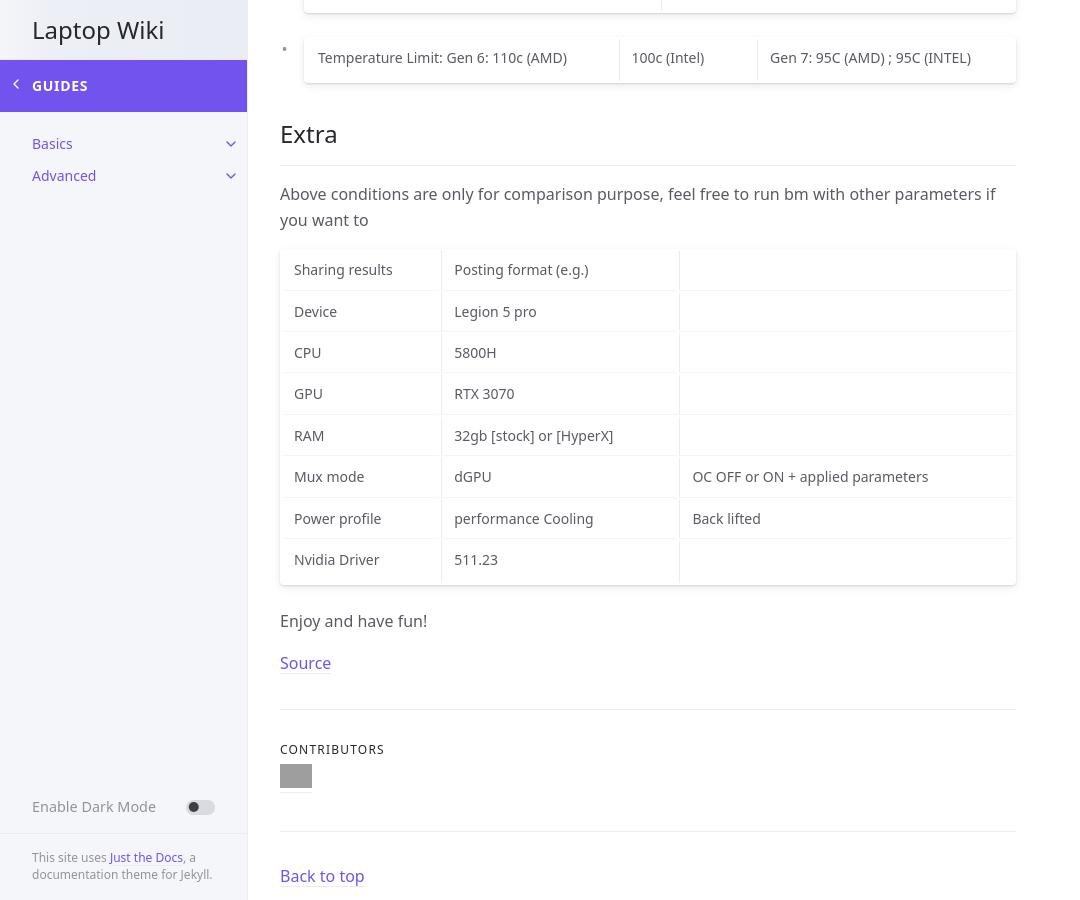
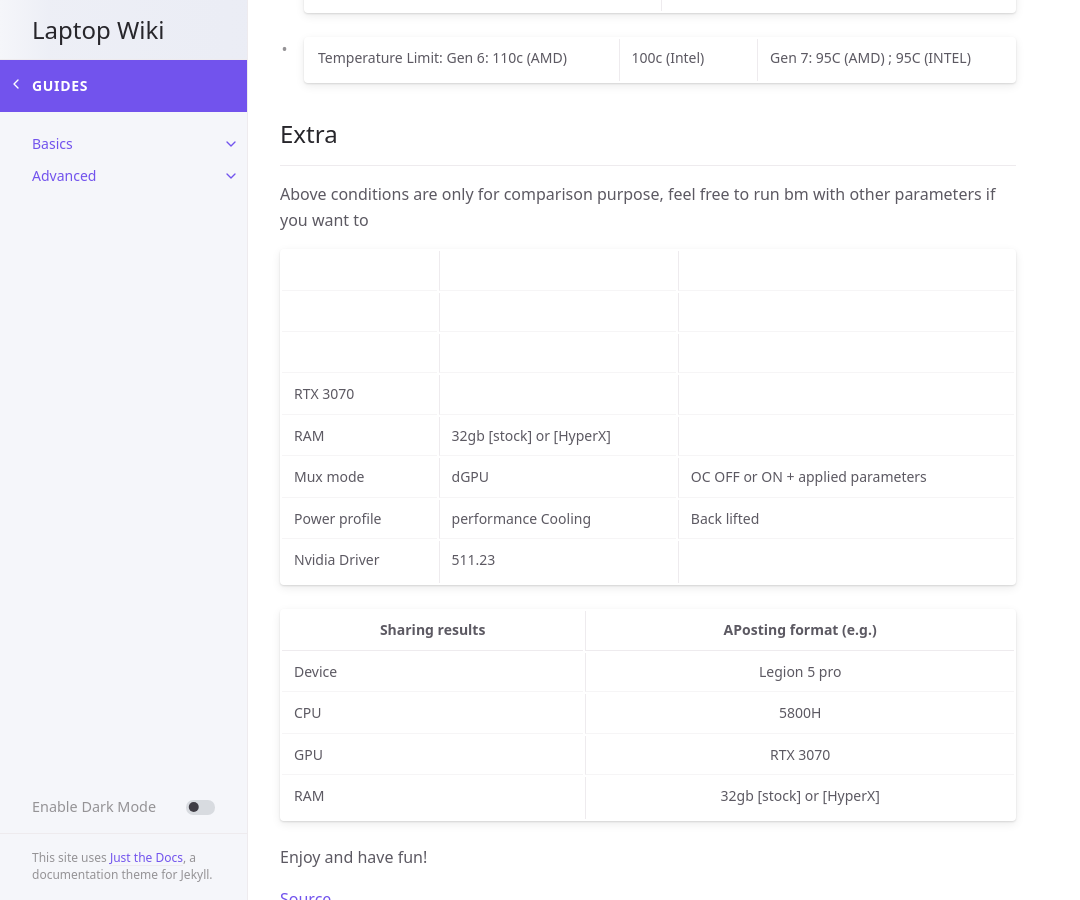
Before and after one commit to laptopwiki/laptopwiki.github.io, a Jekyll site: the page built from _guides/basics/laptop-new.md, in a window 1280 px wide and 900 px high, scrolled down 1920 px. Shown: the whole window, without its empty margins (0-1080 px from the left). Built offline with Jekyll 4.4.1, drawn with Linux system fonts in a browser that asks for light colours; cached includes are drawn as plain includes; grey boxes are pictures that could not be loaded.

Commit message:
Update laptop-new.md

```diff
--- a/_guides/basics/laptop-new.md
+++ b/_guides/basics/laptop-new.md
@@ -62,15 +62,23 @@ contributors: ['averyspeedybird, kirakenchin']
 
 Above conditions are only for comparison purpose, feel free to run bm with other parameters if you want to
 
-| Sharing results | Posting format (e.g.)|
-Device | Legion 5 pro
-CPU | 5800H
-GPU | RTX 3070
+| | |
+ |
+|
+ | RTX 3070
 RAM | 32gb [stock] or [HyperX]
 Mux mode | dGPU | OC OFF or ON + applied parameters
 Power profile | performance Cooling | Back lifted
 Nvidia Driver | 511.23
 
+|  Sharing results | APosting format (e.g.) |
+| ------------- |:-------------:|
+| Device | Legion 5 pro |
+| CPU | 5800H |
+| GPU | RTX 3070|
+|RAM | 32gb [stock] or [HyperX] |
+
+
 Enjoy and have fun!
 
 [Source](https://rentry.org/laptopsetupguide)
```
